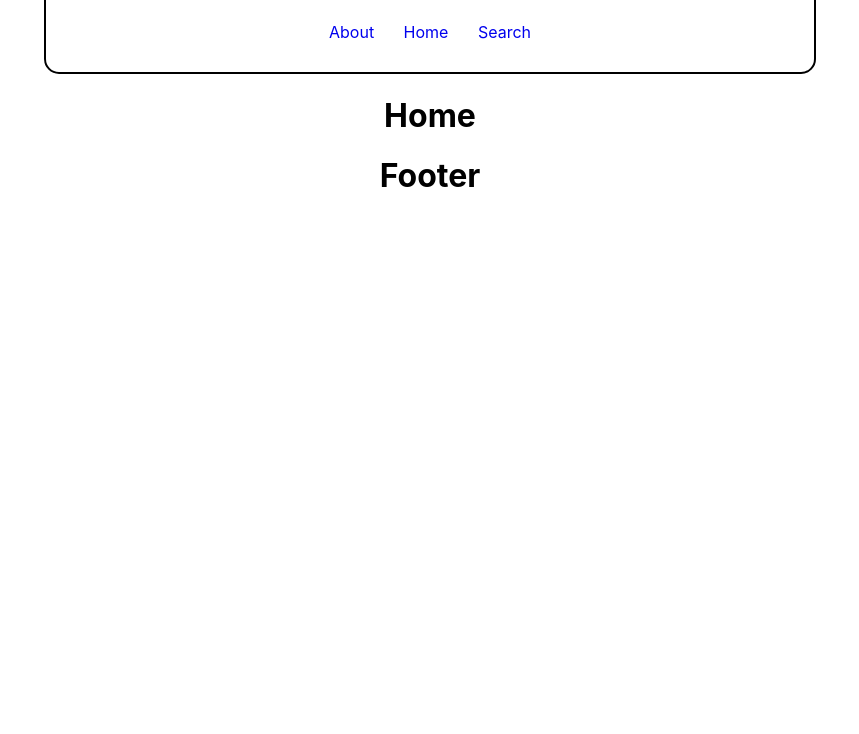
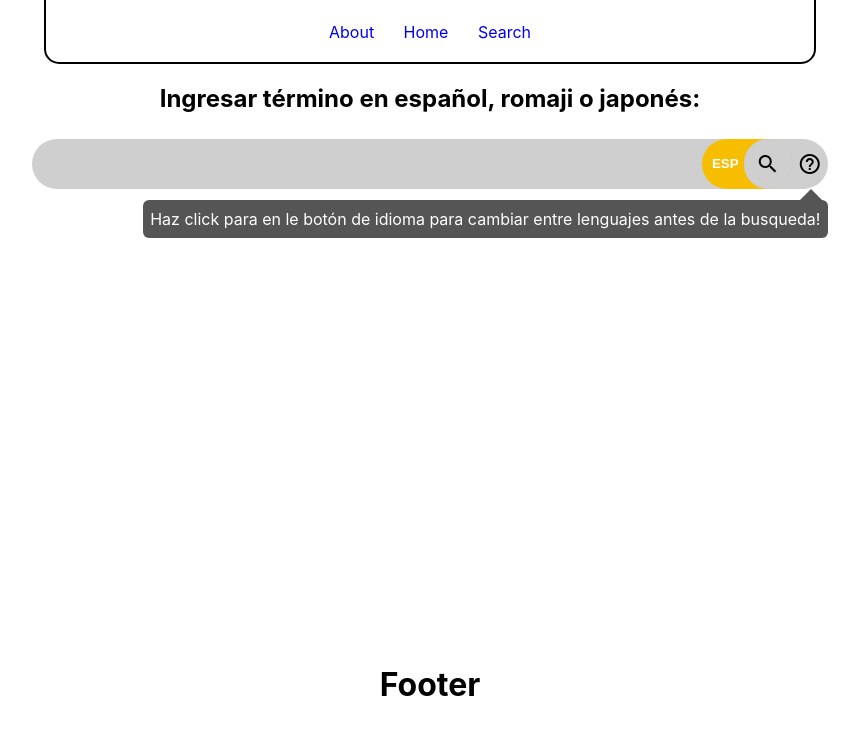
Before and after one commit to joeperpetua/djapones-api, a React (Create React App) app in the folder app/: page / in a window 1280 px wide. Shown: the top 734 px of the page, without its empty margins (210-1069 px from the left). Built offline with nearby package versions, Linux system fonts and the light colour scheme; no server answers.

Commit message:
Finished search bar component

```diff
--- a/app/public/index.html
+++ b/app/public/index.html
@@ -7,6 +7,7 @@
     <meta name="theme-color" content="#000000" />
     <meta name="description" content="Web site created using create-react-app"/>
     <link rel="apple-touch-icon" href="%PUBLIC_URL%/logo192.png" />
+    <link href="https://fonts.googleapis.com/icon?family=Material+Icons" rel="stylesheet">
     <!--
       manifest.json provides metadata used when your web app is installed on a
       user's mobile device or desktop. See https://developers.google.com/web/fundamentals/web-app-manifest/
--- a/app/src/App.css
+++ b/app/src/App.css
@@ -1,38 +1,5 @@
 .App {
+  background: white;
   text-align: center;
+  min-height: 100vh;
 }
-
-.App-logo {
-  height: 40vmin;
-  pointer-events: none;
-}
-
-@media (prefers-reduced-motion: no-preference) {
-  .App-logo {
-    animation: App-logo-spin infinite 20s linear;
-  }
-}
-
-.App-header {
-  background-color: #282c34;
-  min-height: 100vh;
-  display: flex;
-  flex-direction: column;
-  align-items: center;
-  justify-content: center;
-  font-size: calc(10px + 2vmin);
-  color: white;
-}
-
-.App-link {
-  color: #61dafb;
-}
-
-@keyframes App-logo-spin {
-  from {
-    transform: rotate(0deg);
-  }
-  to {
-    transform: rotate(360deg);
-  }
-}
--- a/app/src/Components/Content/Content.css
+++ b/app/src/Components/Content/Content.css
@@ -0,0 +1,3 @@
+.Content{
+    min-height: 70vh;
+}
--- a/app/src/Components/Content/Content.jsx
+++ b/app/src/Components/Content/Content.jsx
@@ -6,16 +6,20 @@ import About from './About/About';
 import Auth from './Auth/Auth';
 // import NotFound from './NotFound/NotFound';
 
+import "./Content.css";
+
 class Content extends React.Component{
 
   render(){
       return(
+        <div className="Content">
           <Switch>
             <Route path="/about" component={About} />
             <Route path="/search" render={(props) => <Search {...props} firebase={this.props.firebase} />} />
             <Route path="/auth" render={(props) => <Auth {...props} firebase={this.props.firebase} />} />
             <Route path="/" component={Home} />
           </Switch>
+        </div>
       );
   }
 
--- a/app/src/Components/Content/Home/Home.jsx
+++ b/app/src/Components/Content/Home/Home.jsx
@@ -1,10 +1,15 @@
 import React from 'react';
+import SearchBar from '../SubComponents/SearchBar/SearchBar';
 
 class Home extends React.Component{
 
     render(){
+
         return(
-            <h1>Home</h1>
+            <div>
+                <h2>Ingresar término en español, romaji o japonés:</h2>
+                <SearchBar tooltip='show' />
+            </div>
         );
     };
 }
--- a/app/src/Components/Content/Search/Search.jsx
+++ b/app/src/Components/Content/Search/Search.jsx
@@ -1,10 +1,13 @@
 import React from 'react';
+import SearchBar from '../SubComponents/SearchBar/SearchBar';
 
 class Search extends React.Component{
 
     render(){
         return(
-            <h1>Search</h1>
+            <div>
+                <SearchBar tooltip='hidden' />
+            </div>
         );
     };
 }
--- /dev/null
+++ b/app/src/Components/Content/SubComponents/SearchBar/SearchBar.css
@@ -0,0 +1,117 @@
+.search-bar{
+    display: flex;
+    justify-content: center;
+    align-items: center;
+    margin: 2% auto;
+    width: max-content;
+    line-height: 4em;
+    border-radius: 100px;
+    outline: none;
+    padding: 0 0 0 2%;
+    background: rgb(207, 207, 207);
+}
+
+.search-input{
+    width: 50vw;
+    font-size: 2em;
+    border: none;
+    outline: none;
+    background: transparent;
+}
+
+.search-btn-esp, .search-btn-jap{
+    display: flex;
+    width: max-content;
+    line-height: 4em;
+    border-radius: 100px;
+    outline: none;
+    cursor: pointer;
+}
+
+.search-btn-esp{
+    background: #f7be00;
+}
+
+.search-btn-jap{
+    background: #b6002c;
+}
+
+.search-lang{
+    cursor: pointer;
+    border: none;
+    outline: none;
+    background: transparent;
+    color: white;
+    font-weight: bold;
+    padding: 0 5px 0 10px;
+}
+
+.search-search{
+    display: flex;
+    width: max-content;
+    background: #cfcfcf;
+    line-height: 4em;
+    border-radius: 100px;
+    border: none;
+    outline: none;
+    cursor: pointer;
+}
+
+.material-icons{
+    width: 1.5em;
+    line-height: 2em;
+}
+
+/* Tooltip */
+
+.tooltip {
+    position: relative;
+    line-height: 1em;
+    cursor: pointer;
+}
+
+/* Tooltip text */
+.tooltip .tooltiptext {
+    line-height: 1.5em;
+    width: -moz-fit-content;
+    width: fit-content;
+    background-color: #555;
+    color: #fff;
+    text-align: center;
+    padding: 20%;
+    border-radius: 6px;
+    position: absolute;
+    z-index: 1;
+    top: 125%;
+    right: 0;
+    margin-left: -75vw;
+    opacity: 1;
+    transition: ease 0.3s;
+}
+
+/* Tooltip arrow */
+.tooltip .tooltiptext::after {
+    content: "";
+    position: absolute;
+    top: -2vh;
+    right: 1.5vh;
+    transform: scale(2.5) rotate(180deg);
+    margin-left: -5px;
+    border-width: 5px;
+    border-style: solid;
+    border-color: #555 transparent transparent transparent;
+}
+
+.hidden{
+    visibility: hidden;
+    opacity: 0!important;
+}
+
+.unselectable {
+    -webkit-touch-callout: none;
+    -webkit-user-select: none;
+    -khtml-user-select: none;
+    -moz-user-select: none;
+    -ms-user-select: none;
+    user-select: none;
+}
--- /dev/null
+++ b/app/src/Components/Content/SubComponents/SearchBar/SearchBar.jsx
@@ -0,0 +1,65 @@
+import React from 'react';
+import './SearchBar.css';
+
+class SearchBar extends React.Component{
+    constructor(props){
+        super(props);
+        this.toggleLang = this.toggleLang.bind(this);
+        this.toggleTooltip = this.toggleTooltip.bind(this);
+        this.state = {
+            tooltip: this.props.tooltip
+        };
+    }
+
+    componentWillMount(){
+
+    }
+
+    toggleLang(lang){
+        switch(lang){
+            case 'ESP':
+                document.getElementsByClassName('search-lang')[0].innerHTML = 'JAP';
+                document.getElementsByClassName('search-btn-esp')[0].classList.toggle("search-btn-jap");
+                document.getElementsByClassName('search-btn-esp')[0].classList.toggle("search-btn-esp");
+                break;
+
+            case 'JAP':
+                document.getElementsByClassName('search-lang')[0].innerHTML = 'ESP';
+                document.getElementsByClassName('search-btn-jap')[0].classList.toggle("search-btn-esp");
+                document.getElementsByClassName('search-btn-jap')[0].classList.toggle("search-btn-jap");
+                break;
+
+            default:
+                console.log('unknown lang');
+                break;
+        }
+    }
+
+    toggleTooltip(){
+        document.getElementsByClassName('tooltiptext')[0].classList.toggle("hidden");
+    }
+
+    render(){
+        console.log(this.state.tooltip);
+
+        return(
+            <div>
+                <div className="search-bar">
+                    <input className="search-input" type="text"/>
+                    <div className="search-btn-esp">
+                        <button onClick={(e) => {this.toggleLang(e.target.innerHTML)}} className="search-lang">ESP</button>
+                        <button className="search-search">
+                            <span className="material-icons">search</span>
+                        </button>
+                    </div>
+                    <div onClick={this.toggleTooltip} className="tooltip unselectable">
+                        <span className="material-icons">help_outline</span>
+                        <span className={`tooltiptext ${this.state.tooltip}`}>Haz click para en le botón de idioma para cambiar entre lenguajes antes de la busqueda!</span>
+                    </div>
+                </div>
+            </div>
+        );
+    };
+}
+
+export default SearchBar;
--- a/app/src/Components/Footer/Footer.css
+++ b/app/src/Components/Footer/Footer.css
@@ -0,0 +1,4 @@
+.Footer{
+    bottom: 0;
+    height: 20vh;
+}
--- a/app/src/Components/Footer/Footer.jsx
+++ b/app/src/Components/Footer/Footer.jsx
@@ -1,6 +1,10 @@
+import "./Footer.css";
+
 function Footer() {
     return(
-        <h1>Footer</h1>
+        <div className="Footer">
+            <h1>Footer</h1>
+        </div>
     );
 }
 
--- a/app/src/Components/Nav/Nav.css
+++ b/app/src/Components/Nav/Nav.css
@@ -7,6 +7,7 @@
     width: 60%;
     border: solid 2px;
     border-radius: 15px;
+    height: 10vh;
 }
 
 ul{
```
Also changed, not shown: app/src/Components/Content/Search/Search.css (line endings or trailing spaces). Lines whose indentation alone changed are shown as unchanged.
